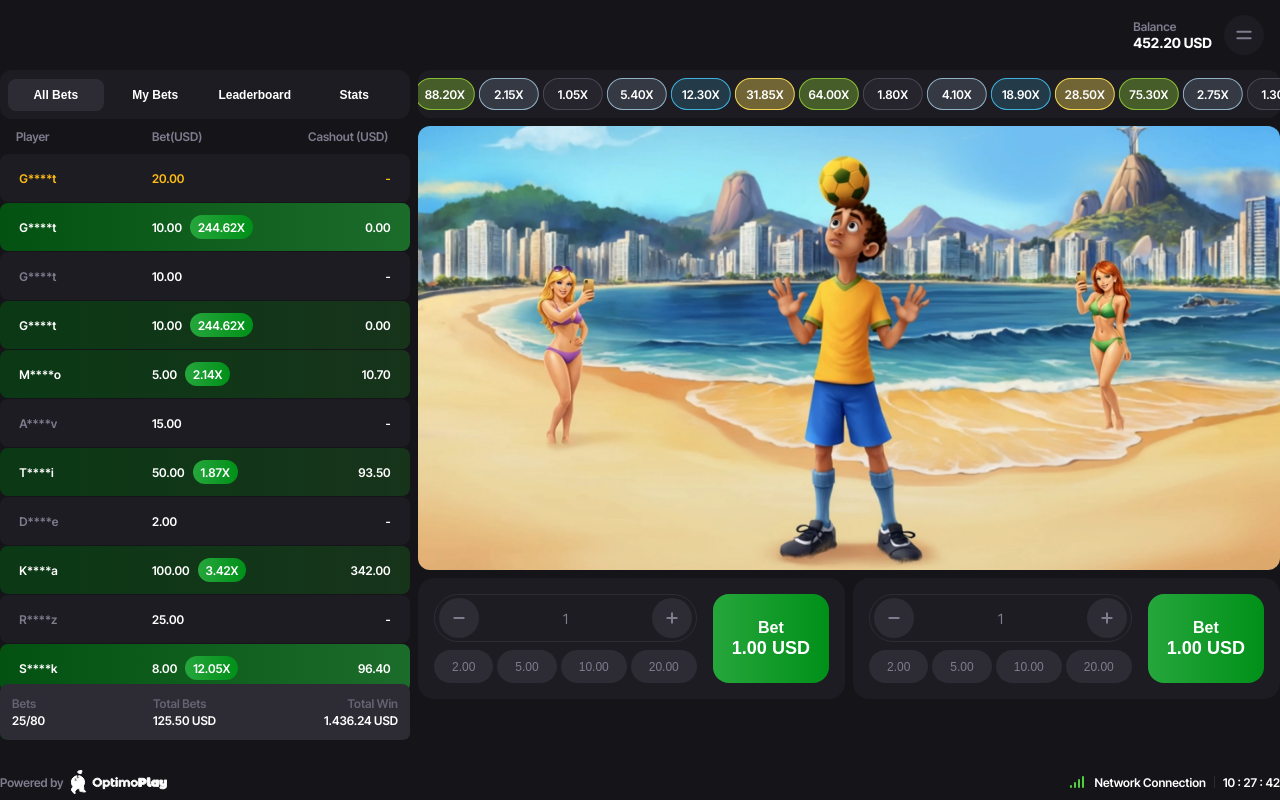
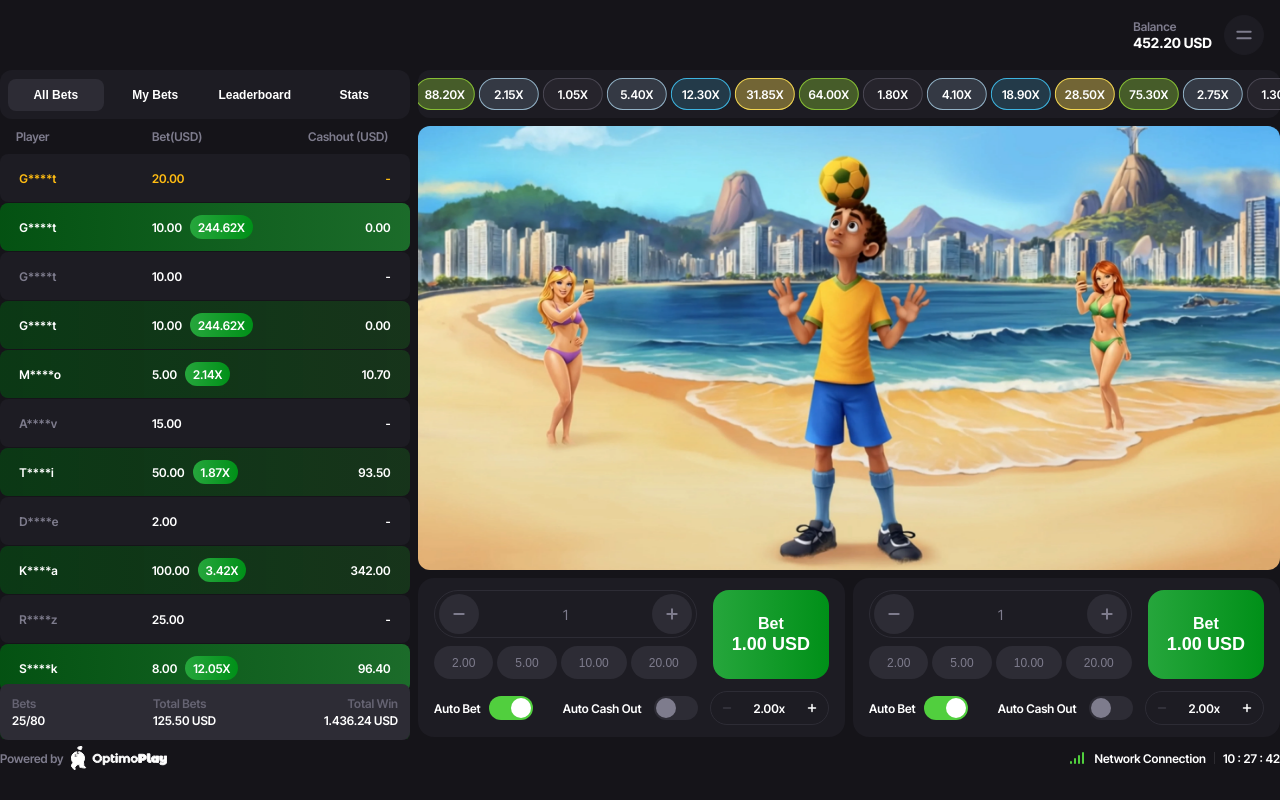
Before and after one commit to Allonos/optimogroup-task, a React (Vite) app: page / in a window 1280 px wide. Built offline with nearby package versions, Linux system fonts and the light colour scheme.

Commit message:
feat: game auto bet controlls

```diff
--- a/src/components/ui/cards/betPlaceCard/BetPlaceCard.jsx
+++ b/src/components/ui/cards/betPlaceCard/BetPlaceCard.jsx
@@ -1,9 +1,14 @@
 import React, { useState } from 'react'
 import BetControls from '@/components/ui/cards/betPlaceCard/components/BetControls'
+import AutoBetControls from '@/components/ui/cards/betPlaceCard/components/AutoBetControls'
 
 const BetPlaceCard = () => {
   const [quantity, setQuantity] = useState(1.0)
   const presets = [2.0, 5.0, 10.0, 20.0]
+
+  const [autoBetEnabled, setAutoBetEnabled] = useState(true)
+  const [autoCashoutEnabled, setAutoCashoutEnabled] = useState(false)
+  const [multiplier, setMultiplier] = useState(2.0)
 
   return (
     <div className='bet-place-container'>
@@ -15,6 +20,20 @@ const BetPlaceCard = () => {
         onSelectPreset={setQuantity}
         onPlaceBet={() => console.log('placing bet', quantity)}
       />
+      <AutoBetControls
+        autoBetEnabled={autoBetEnabled}
+        onToggleAutoBet={() => setAutoBetEnabled((v) => !v)}
+        autoCashoutEnabled={autoCashoutEnabled}
+        onToggleAutoCashout={() => setAutoCashoutEnabled((v) => !v)}
+        multiplier={multiplier}
+        onIncreaseMultiplier={() => setMultiplier((m) => +(m + 0.1).toFixed(2))}
+        onDecreaseMultiplier={() =>
+          setMultiplier((m) => {
+            if (m <= 2.0) return m;
+            return +(m - 0.1).toFixed(2);
+          })
+        }
+      />
     </div>
   )
 }
--- /dev/null
+++ b/src/components/ui/cards/betPlaceCard/components/AutoBetControls.jsx
@@ -0,0 +1,40 @@
+import DefaultSwitch from '@/components/ui/switches/DefaultSwitch';
+import MultiplierStepper from '@/components/ui/cards/betPlaceCard/components/MultiplierStepper';
+
+const AutoBetControls = ({
+  autoBetEnabled,
+  onToggleAutoBet,
+  autoCashoutEnabled,
+  onToggleAutoCashout,
+  multiplier,
+  onIncreaseMultiplier,
+  onDecreaseMultiplier,
+}) => {
+  return (
+    <div className='bet-place-bottom'>
+      <div className='switch-group'>
+        <span className='switch-label'>Auto Bet</span>
+        <DefaultSwitch
+          defaultChecked={autoBetEnabled}
+          onChange={onToggleAutoBet}
+        />
+      </div>
+      <div className='auto-cashout-container'>
+        <div className='switch-group switch-group--cashout'>
+          <span className='switch-label'>Auto Cash Out</span>
+          <DefaultSwitch
+            defaultChecked={autoCashoutEnabled}
+            onChange={onToggleAutoCashout}
+          />
+        </div>
+        <MultiplierStepper
+          multiplier={multiplier}
+          onIncrease={onIncreaseMultiplier}
+          onDecrease={onDecreaseMultiplier}
+        />
+      </div>
+    </div>
+  );
+};
+
+export default AutoBetControls;
--- /dev/null
+++ b/src/components/ui/cards/betPlaceCard/components/MultiplierStepper.jsx
@@ -0,0 +1,36 @@
+import { MinusIcon, PlusIcon } from '@/assets/icons/SvgTojsx';
+
+const MultiplierStepper = ({ multiplier, onIncrease, onDecrease }) => {
+  const isMinusActive = multiplier > 2.0;
+
+  return (
+    <div className='multiplier-control'>
+      <button
+        className={`multiplier-btn ${!isMinusActive ? 'disabled' : ''}`}
+        onClick={onDecrease}
+      >
+        <MinusIcon
+          width={12}
+          height={12}
+          className='icon'
+          style={{
+            '--icon-color': isMinusActive
+              ? 'rgba(var(--icon-white))'
+              : 'rgba(var(--button-grey-2))',
+          }}
+        />
+      </button>
+      <span className='switch-label'>{multiplier.toFixed(2)}x</span>
+      <button className='multiplier-btn' onClick={onIncrease}>
+        <PlusIcon
+          width={12}
+          height={12}
+          className='icon'
+          style={{ '--icon-color': 'rgba(var(--icon-white))' }}
+        />
+      </button>
+    </div>
+  );
+};
+
+export default MultiplierStepper;
--- a/src/components/ui/cards/betPlaceCard/components/PlaceBetButton.jsx
+++ b/src/components/ui/cards/betPlaceCard/components/PlaceBetButton.jsx
@@ -6,7 +6,7 @@ const PlaceBetButton = ({
 }) => {
   return (
     <button className='bet-place-button' onClick={onClick}>
-      <span className='bet-place-button__label '>{label}</span>
+      <span className='bet-place-button__label'>{label}</span>
       <span className='bet-place-button__amount'>
         {amount.toFixed(2)} {currency}
       </span>
--- /dev/null
+++ b/src/components/ui/switches/DefaultSwitch.jsx
@@ -0,0 +1,15 @@
+const DefaultSwitch = ({ defaultChecked, onChange }) => {
+  return (
+    <button
+      type='button'
+      role='switch'
+      aria-checked={defaultChecked}
+      onClick={onChange}
+      className={`switch${defaultChecked ? ' checked' : ''}`}
+    >
+      <span className={`switch__thumb${defaultChecked ? ' checked' : ''}`} />
+    </button>
+  );
+};
+
+export default DefaultSwitch;
--- a/src/pages/HomePage.jsx
+++ b/src/pages/HomePage.jsx
@@ -2,7 +2,7 @@ import GameLayout from '@/components/ui/layouts/GameLayout';
 import BetsListSection from '@/components/ui/sections/BetsListSection';
 import GameHeader from '@/components/ui/headers/gameHeader/GameHeader';
 import gameImg from '@/assets/webp/gameImg.webp';
-import GameActionsSection from '../components/ui/sections/gameActionsSection/GameActionsSection';
+import GameActionsSection from '@/components/ui/sections/gameActionsSection/GameActionsSection';
 
 const HomePage = () => {
   return (
--- a/src/styles/cards/BetPlaceCard.css
+++ b/src/styles/cards/BetPlaceCard.css
@@ -12,7 +12,7 @@
   border-radius: 16px;
   background-color: rgba(var(--bg-dark-2));
   width: 100%;
-  padding: 16px;
+  padding: 12px 16px;
 }
 
 .bet-place-top {
@@ -24,7 +24,6 @@
 
 .change-quantity-container {
   width: 100%;
-
 }
 
 .change-by-actions {
@@ -90,3 +89,59 @@
   color: rgba(var(--text-white));
   line-height: 22px;
 }
+
+.bet-place-bottom {
+  display: flex;
+  gap: 30px;
+  align-items: center;
+  padding-top: 12px;
+}
+
+.switch-group {
+  display: flex;
+  align-items: center;
+  gap: 8px;
+  flex-shrink: 0;
+}
+
+.switch-group--cashout {
+  gap: 12px;
+}
+
+.switch-label {
+  font-size: var(--body-small);
+  color: rgba(var(--text-white));
+  font-weight: 600;
+  line-height: 15px;
+}
+
+.auto-cashout-container {
+  display: flex;
+  align-items: center;
+  gap: 12px;
+  flex: 1;
+  width: 100%;
+  justify-content: space-between;
+}
+
+.multiplier-control {
+  display: flex;
+  align-items: center;
+  gap: 12px;
+  justify-content: space-between;
+  flex: 1;
+  border: 1px solid rgba(var(--button-grey));
+  border-radius: 50px;
+  padding: 4px;
+}
+
+.multiplier-btn {
+  border: none;
+  background-color: transparent;
+  width: 24px;
+  height: 24px;
+  cursor: pointer;
+  display: flex;
+  align-items: center;
+  justify-content: center;
+}
--- a/src/styles/footer/defaultFooter/DefaultFooter.css
+++ b/src/styles/footer/defaultFooter/DefaultFooter.css
@@ -2,8 +2,6 @@
 @import "../../../utils/FontSizeVariables.css";
 
 .footer-container {
-  position: absolute;
-  bottom: 0;
   width: 100%;
   max-width: 1440px;
 }
--- a/src/styles/index.css
+++ b/src/styles/index.css
@@ -14,6 +14,7 @@
 @import "../styles/headers/gameHeader/GameHeader.css";
 @import "../styles/buttons/ChangeQuantityButton.css";
 @import "../styles/cards/BetPlaceCard.css";
+@import "../styles/switches/DefaultSwitch.css";
 
 *,
 *::before,
--- /dev/null
+++ b/src/styles/switches/DefaultSwitch.css
@@ -0,0 +1,32 @@
+.switch {
+  position: relative;
+  width: 44px;
+  height: 24px;
+  border-radius: 40px;
+  border: none;
+  cursor: pointer;
+  background-color: rgba(var(--bg-dark-3));
+  transition: background-color 0.2s ease;
+}
+
+.switch.checked {
+  background-color: rgba(var(--switch-active));
+}
+
+.switch__thumb {
+  position: absolute;
+  top: 2px;
+  left: 2px;
+  width: 20px;
+  height: 20px;
+  border-radius: 50%;
+  cursor: pointer;
+  background-color: rgba(var(--icon-grey));
+  transform: translateX(0);
+  transition: transform 0.4s ease-out;
+}
+
+.switch__thumb.checked {
+  background-color: rgba(var(--icon-white));
+  transform: translateX(20px);
+}
--- a/src/utils/ColorVariables.css
+++ b/src/utils/ColorVariables.css
@@ -30,4 +30,6 @@
   --scrollbar-light: 152, 94, 255, 1;
   --scrollbar-dark: 103, 36, 221, 1;
   --button-grey: 45, 44, 53, 1;
+  --button-grey-2: 58, 57, 67, 1;
+  --switch-active: 81, 207, 62, 1;
 }
```
Also changed, not shown: src/components/ui/footers/DefaultFooter.jsx (+9 -9 lines).
